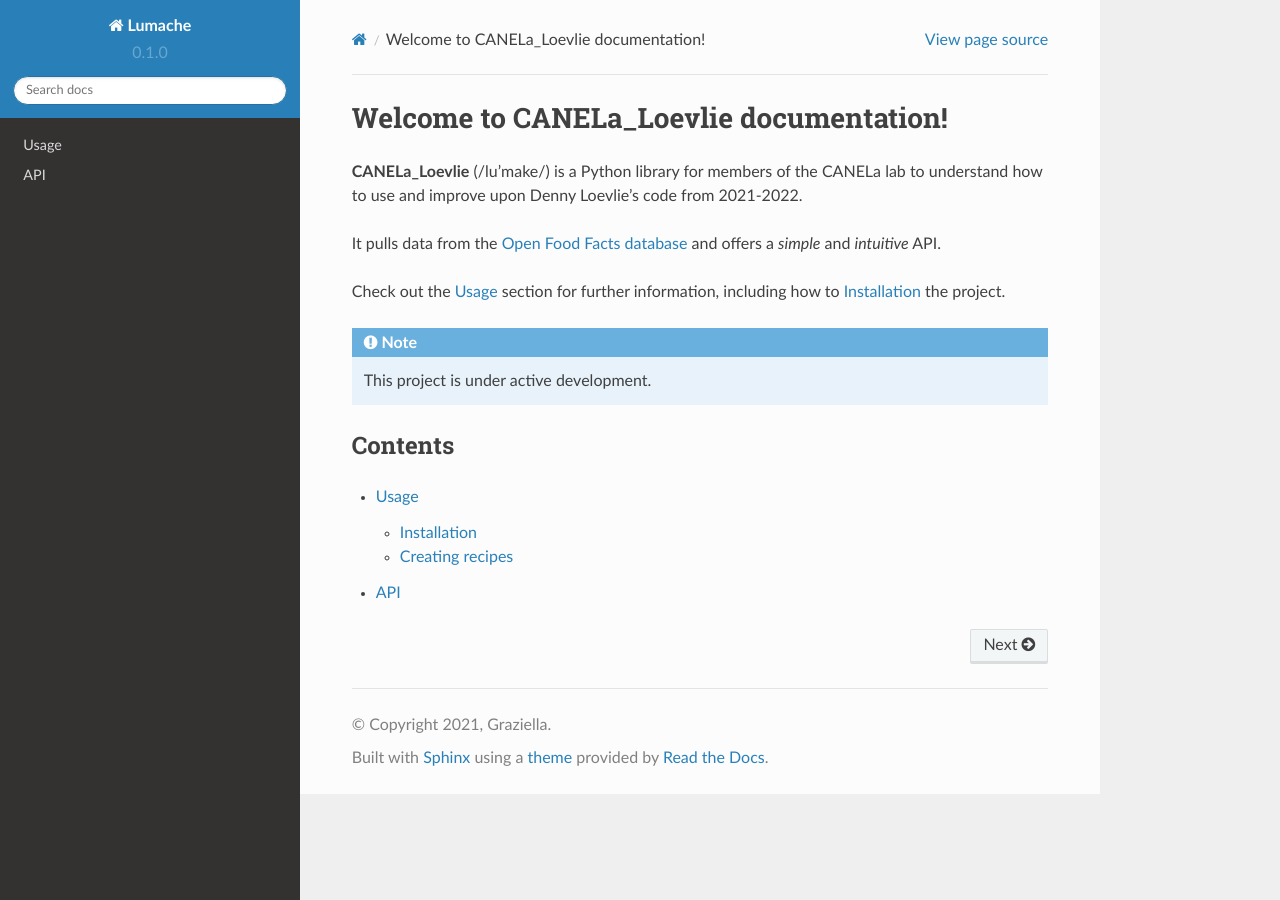
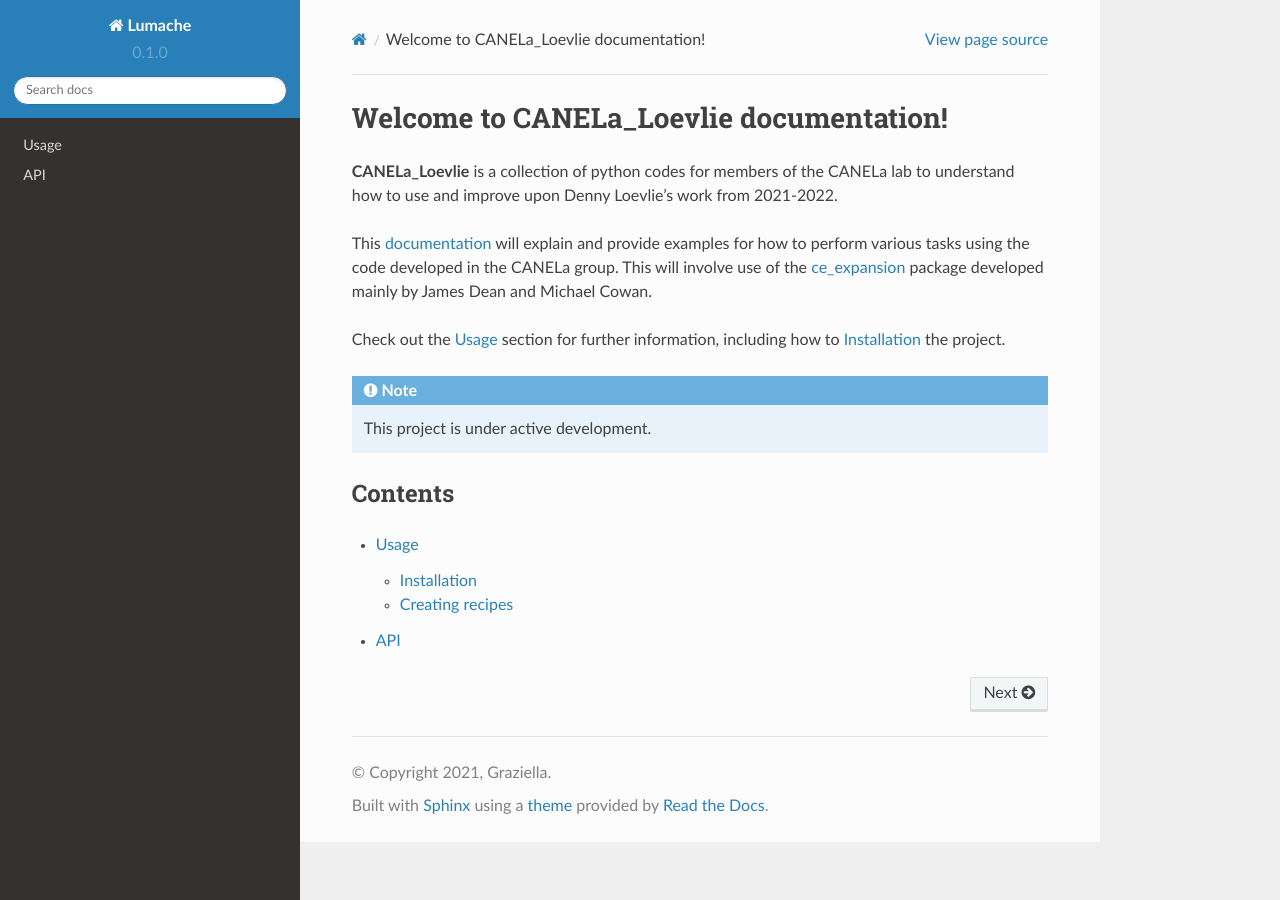
Before and after one commit to loevlie/CANELa_Loevlie, a Sphinx documentation site: the page built from docs/source/index.rst, in a window 1280 px wide. Built offline with Sphinx 7.4.7 and the Read the Docs theme 2.0.0, drawn with Linux system fonts in a browser that asks for light colours.

Commit message:
Update index.rst

```diff
--- a/docs/source/index.rst
+++ b/docs/source/index.rst
@@ -1,10 +1,9 @@
 Welcome to CANELa_Loevlie documentation!
 ===================================
 
-**CANELa_Loevlie** (/lu'make/) is a Python library for members of the CANELa lab to understand how to use and improve upon Denny Loevlie's code from 2021-2022.
+**CANELa_Loevlie** is a collection of python codes for members of the CANELa lab to understand how to use and improve upon Denny Loevlie's work from 2021-2022.
 
-It pulls data from the `Open Food Facts database <https://world.openfoodfacts.org/>`_
-and offers a *simple* and *intuitive* API.
+This `documentation <https://github.com/loevlie/CANELa_Loevlie/>`_ will explain and provide examples for how to perform various tasks using the code developed in the CANELa group.  This will involve use of the `ce_expansion <https://github.com/mpourmpakis/ce_expansion/>`_ package developed mainly by James Dean and Michael Cowan.
 
 Check out the :doc:`usage` section for further information, including
 how to :ref:`installation` the project.
```
